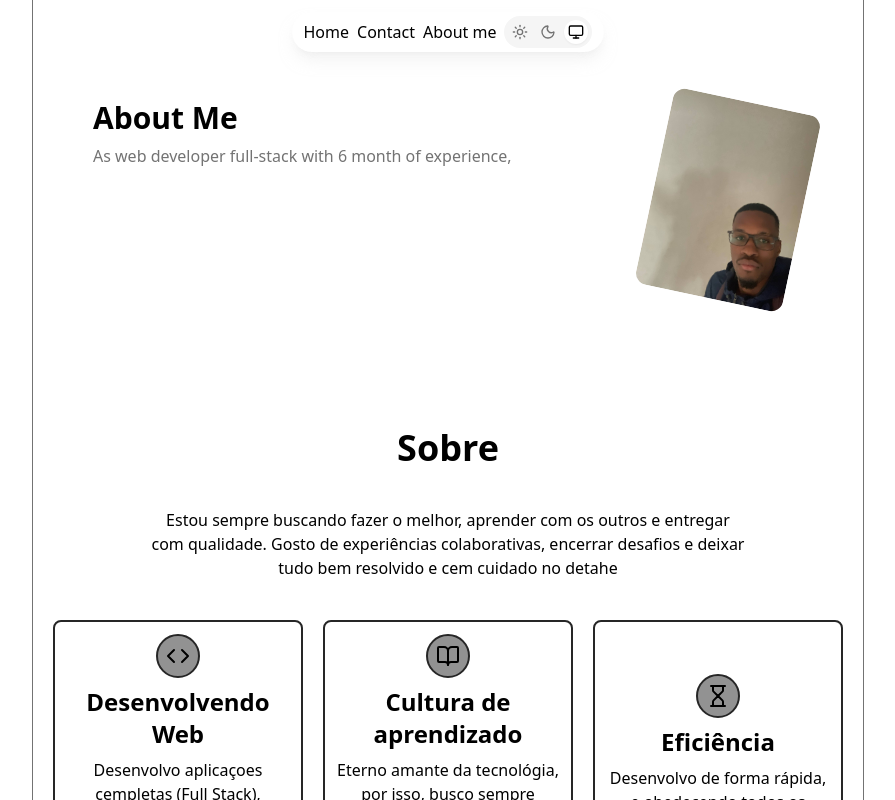
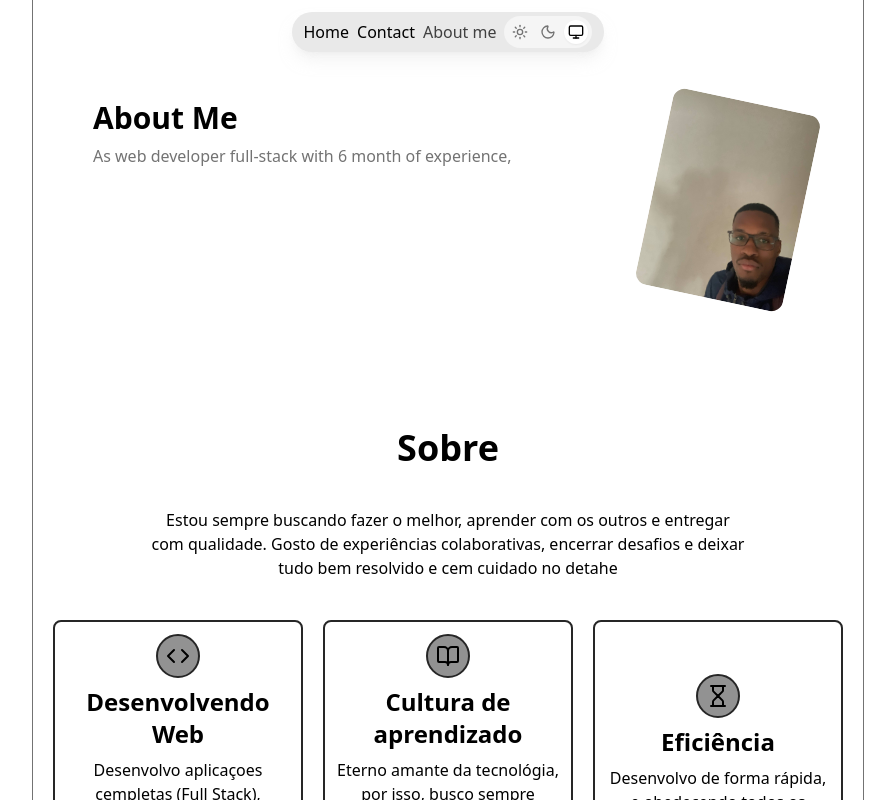
Before and after one commit to DionsioNeto/portfolio, a Vue app: page /about in a window 1280 px wide. Shown: the top 800 px of the page, without its empty margins (192-1087 px from the left). Built offline with nearby package versions, Linux system fonts and the light colour scheme.

Commit message:
header done! definitive edition

```diff
--- a/src/components/theHeader.vue
+++ b/src/components/theHeader.vue
@@ -1,5 +1,5 @@
 <script setup lang="ts">
-import { Moon, SunDim, Monitor, Sun } from 'lucide-vue-next';
+import { Moon, Monitor, Sun } from 'lucide-vue-next';
 import { useAppearance } from '../useAppearance';
 const { appearance, updateAppearance } = useAppearance();
 const tabs = [
@@ -9,17 +9,32 @@ const tabs = [
 ] as const;
 </script>
 <template>
-  <header class="z-2 mx-auto w-fit rounded-full sticky py-1 px-3 backdrop-blur-xs top-3 borde-2 dark:bg-neutral-900/50 border-neutral-200 dark:border-neutral-700 shadow-lg shadow-neutral-200/50 dark:shadow-neutral-950/50">
+  <header class="z-2 mx-auto w-fit rounded-full sticky py-1 px-3 backdrop-blur-xs top-3 borde-2 bg-neutral-300/50 dark:bg-neutral-900/50 border-neutral-200 dark:border-neutral-700 shadow-lg shadow-neutral-200/50 dark:shadow-neutral-950/50">
     <nav>
       <ul class="flex items-center gap-2 font-medium">
         <li>
-          <RouterLink to="/">Home</RouterLink>
+          <RouterLink
+            active-class="text-neutral-700"
+            to="/"
+          >
+            Home
+          </RouterLink>
         </li>
         <li>
-          <RouterLink to="/contact">Contact</RouterLink>
+          <RouterLink
+            active-class="text-neutral-700"
+            to="/contact"
+          >
+            Contact
+          </RouterLink>
         </li>
         <li>
-          <RouterLink to="/about">About me</RouterLink>
+          <RouterLink
+            active-class="text-neutral-700"
+            to="/about"
+          >
+            About me
+          </RouterLink>
         </li>
         <li>
           <div class="inline-flex gap-1 rounded-full p-1 bg-neutral-100/100 dark:bg-neutral-800/100">
```
